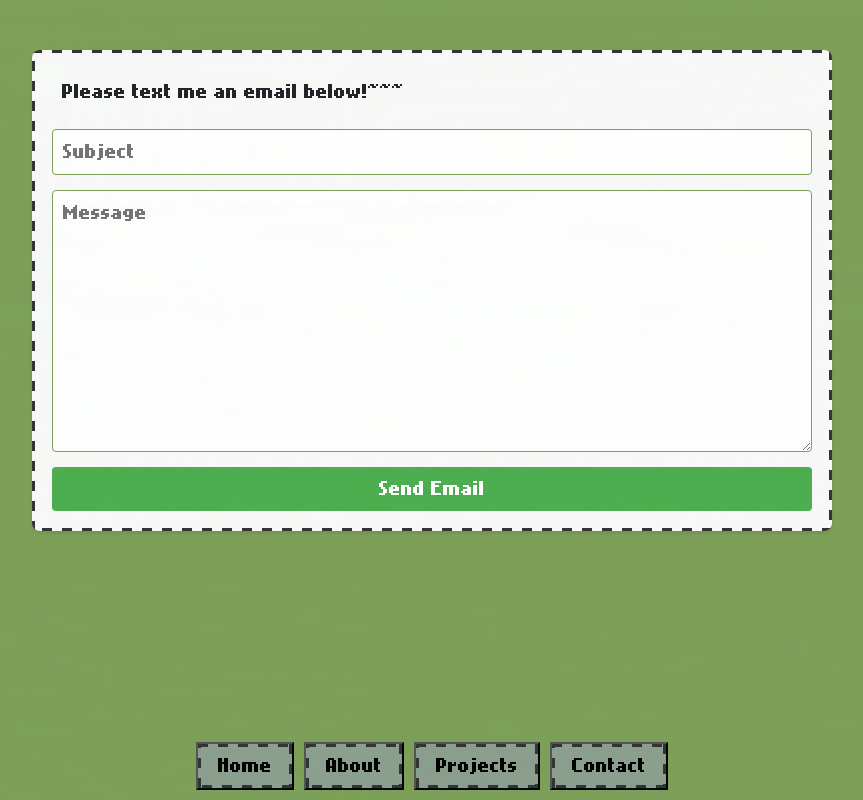
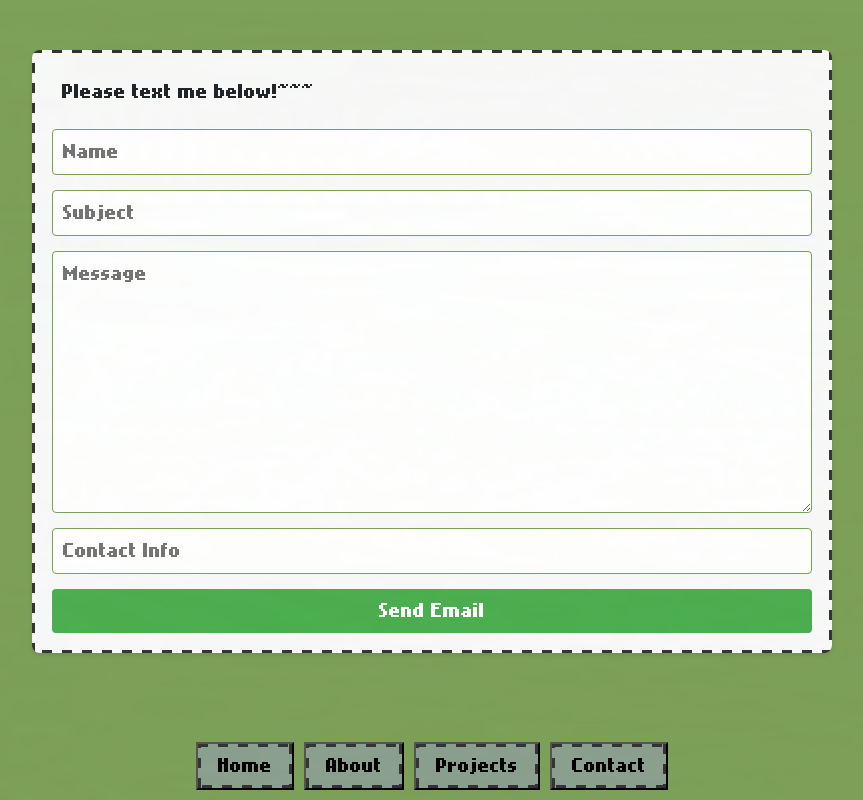
Before and after one commit to Gabsesq/2D-for-portfolio, a React (Create React App) app: page /Contact in a window 1280 px wide. Shown: the whole page, without its empty margins (208-1071 px from the left). Built offline with nearby package versions, Linux system fonts and the light colour scheme.

Commit message:
testing email functionality

```diff
--- a/src/Components/Contact.js
+++ b/src/Components/Contact.js
@@ -1,12 +1,13 @@
 import React, { useState } from 'react';
 import axios from 'axios';
-import '../Contact.css'; // Assuming you have styles for the form
+import '../Contact.css';
 
 function Contact() {
-  console.log("Contact component is rendering");
   const [formData, setFormData] = useState({
+    name: '',
     subject: '',
-    text: ''
+    text: '',
+    contactInfo: ''
   });
 
   const handleChange = (e) => {
@@ -19,18 +20,28 @@ function Contact() {
   const handleSubmit = async (e) => {
     e.preventDefault();
     try {
-      const response = await axios.post('/api/send-email', formData);
+      const response = await axios.post('/api/send-email', formData); // Send to Vercel API
       console.log(response.data.message);
+      alert('Email sent successfully!');
     } catch (error) {
       console.error('Error sending email:', error);
+      alert('Failed to send email. Please try again later.');
     }
   };
 
   return (
     <form className="contact-form" onSubmit={handleSubmit}>
       <header className="rand">
-        Please text me an email below!~~~
+        Please text me below!~~~
       </header>
+      <input
+        type="text"
+        name="name"
+        placeholder="Name"
+        value={formData.name}
+        onChange={handleChange}
+        required
+      />
       <input
         type="text"
         name="subject"
@@ -45,7 +56,15 @@ function Contact() {
         value={formData.text}
         onChange={handleChange}
         required
-        rows="10" // Adjust the number of rows to make it bigger
+        rows="10"
+      />
+      <input
+        type="text"
+        name="contactInfo"
+        placeholder="Contact Info"
+        value={formData.contactInfo}
+        onChange={handleChange}
+        required
       />
       <button type="submit">Send Email</button>
     </form>
```
Also changed, not shown: api/send-emails.js (+19 -22 lines), public/logo192.png (deleted), public/logo512.png (deleted).
